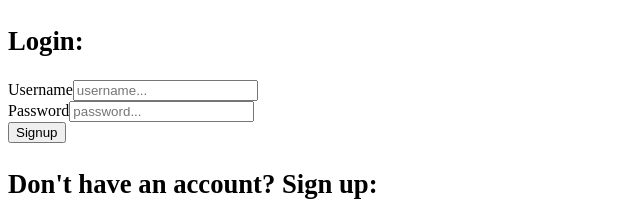
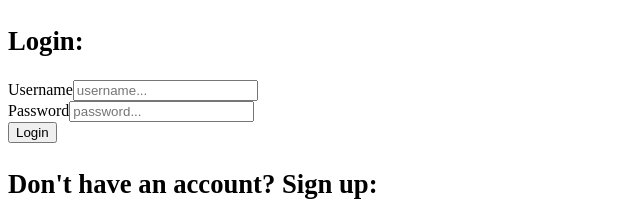
Before and after one commit to sallyyeng/Sesa.me, a React app: page /Login in a window 1280 px wide. Shown: the top 212 px of the page, without its empty margins (0-640 px from the left). Built offline with nearby package versions, Linux system fonts and the light colour scheme; the HTML template or start-up script is replaced by a standard one.

Commit message:
fix signup button to say login instead

```diff
--- a/client/src/components/user/formView/login.jsx
+++ b/client/src/components/user/formView/login.jsx
@@ -77,7 +77,7 @@ class Login extends React.Component {
             .then(()=> history.push('/Game'))
             .catch(()=> console.log('there was an error'))
         }}>
-        Signup</Button>
+        Login</Button>
     ))
     return (
       <div className="container login-container">
```
